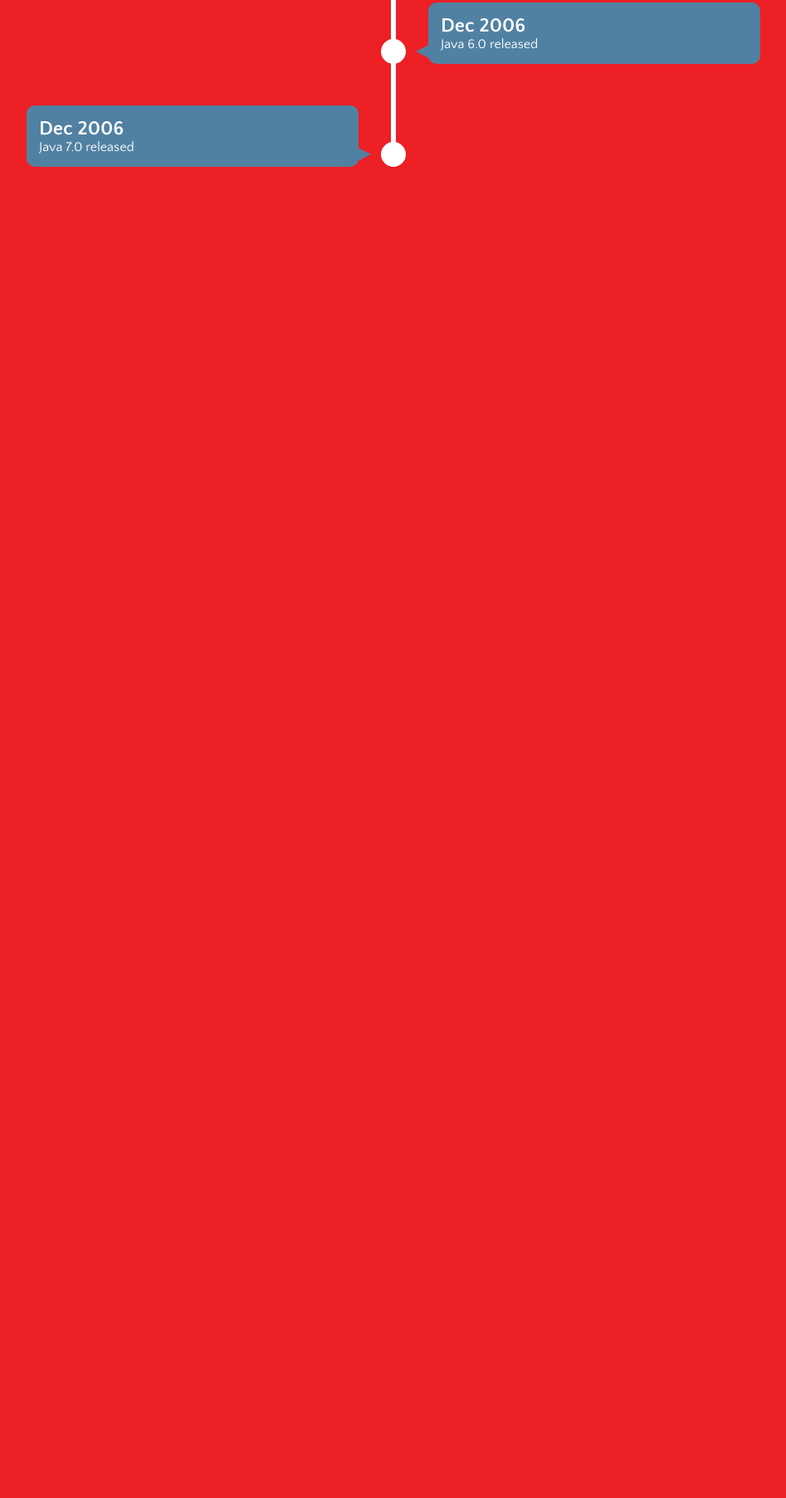
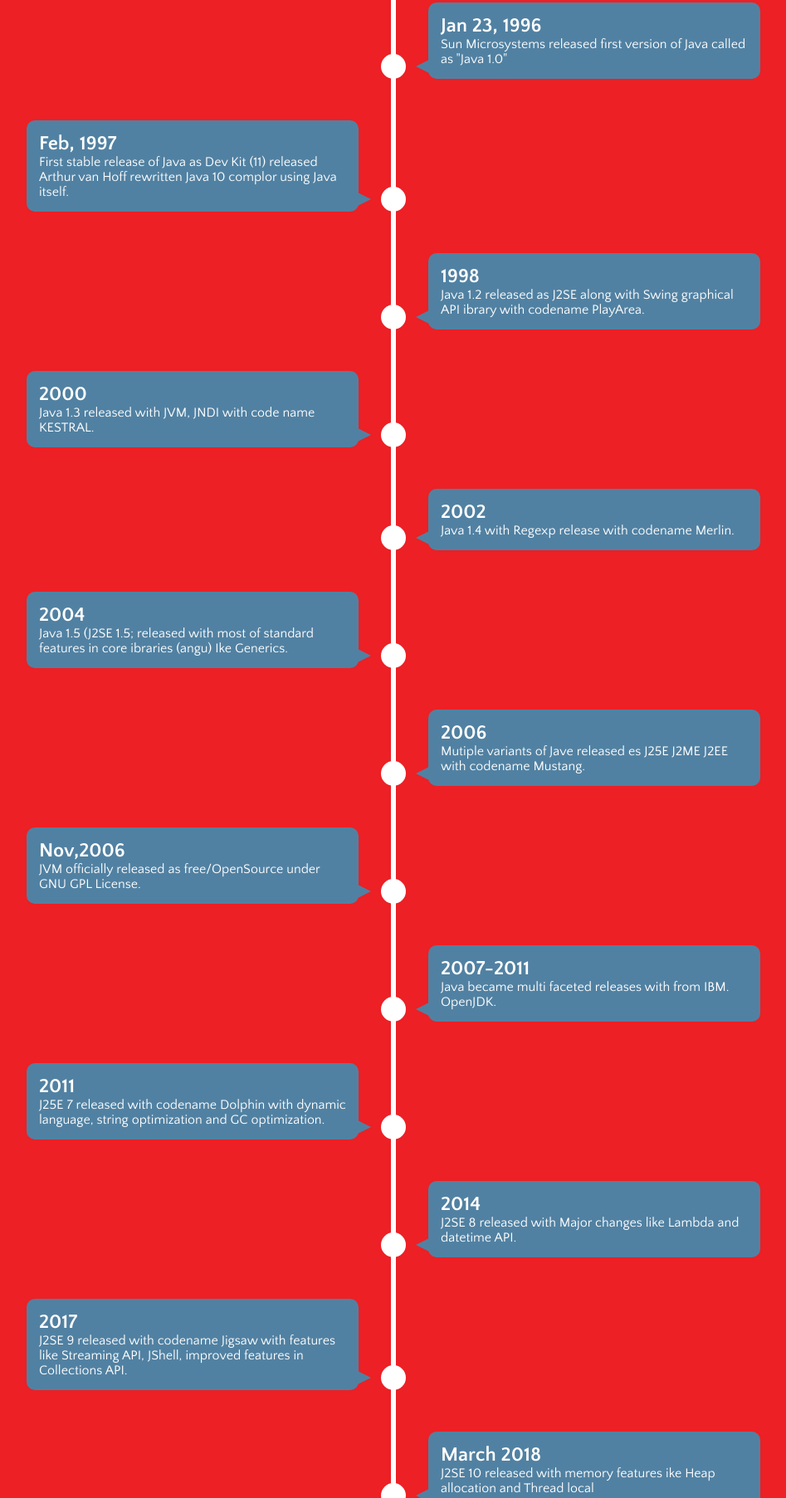
Before and after one commit to DavidMerino25/history_of_java, a plain HTML site: page index.html in a window 1280 px wide. Shown: the part 902-2707 px from the top of the page at 83% size, without its empty margins (166-1113 px from the left). Before the commit the page ends 1153 px from the top, so only its background shows below. Drawn offline with Linux system fonts and the light colour scheme.

Commit message:
finalizado

```diff
--- a/index.html
+++ b/index.html
@@ -50,27 +50,156 @@
                 <div>
                     <h2>1995 </h2>
                     <p>
-                        JavaSoft was taken over by Sun Microsystems and announced the release of Java
+                        JavaSoft was taken over by Sun Microsystems and announced the release of Java soon.
                     </p>
                 </div>
             </li>
             <li>
                 <div>
-                    <h2>Dec 2006 </h2>
+                    <h2>Jan 23, 1996 </h2>
                     <p>
-                        Java 6.0 released
+                        Sun Microsystems released first version of Java called as "Java 1.0"
                     </p>
                 </div>
             </li>
             <li>
                 <div>
-                    <h2>Dec 2006 </h2>
+                    <h2>Feb, 1997 </h2>
                     <p>
-                        Java 7.0 released
+                        First stable release of Java as Dev Kit (11) released Arthur van Hoff rewritten Java 10 complor using Java itself.
+                    </p>
+                </div>
+            </li>
+            <li>
+                <div>
+                    <h2>1998 </h2>
+                    <p>
+                        Java 1.2 released as J2SE along with Swing graphical API ibrary with codename PlayArea.
+                    </p>
+                </div>
+            </li>
+            <li>
+                <div>
+                    <h2>2000</h2>
+                    <p>
+                        Java 1.3 released with JVM, JNDI with code name KESTRAL.
+                    </p>
+                </div>
+            </li>
+            <li>
+                <div>
+                    <h2>2002</h2>
+                    <p>
+                        Java 1.4 with Regexp release with codename Merlin.
+                    </p>
+                </div>
+            </li>
+            <li>
+                <div>
+                    <h2>2004</h2>
+                    <p>
+                        Java 1.5 (J2SE 1.5; released with most of standard features in core ibraries (angu) Ike Generics.
+                    </p>
+                </div>
+            </li>
+            <li>
+                <div>
+                    <h2>2006</h2>
+                    <p>
+                        Mutiple variants of Jave released es J25E J2ME J2EE with codename Mustang.
+                    </p>
+                </div>
+            </li>
+            <li>
+                <div>
+                    <h2>Nov,2006</h2>
+                    <p>
+                        JVM officially released as free/OpenSource under GNU GPL License.
+                    </p>
+                </div>
+            </li>
+            <li>
+                <div>
+                    <h2>2007-2011</h2>
+                    <p>
+                        Java became multi faceted releases with from IBM. OpenJDK.
+                    </p>
+                </div>
+            </li>
+            <li>
+                <div>
+                    <h2>2011</h2>
+                    <p>
+                        J25E 7 released with codename Dolphin with dynamic language, string optimization and GC optimization.
+                    </p>
+                </div>
+            </li>
+            <li>
+                <div>
+                    <h2>2014</h2>
+                    <p>
+                        J2SE 8 released with Major changes like Lambda and datetime API.
+                    </p>
+                </div>
+            </li>
+            <li>
+                <div>
+                    <h2>2017</h2>
+                    <p>
+                        J2SE 9 released with codename Jigsaw with features like Streaming API, JShell, improved features in Collections API.
+                    </p>
+                </div>
+            </li>
+            <li>
+                <div>
+                    <h2>March 2018</h2>
+                    <p>
+                        J2SE 10 released with memory features ike Heap allocation and Thread local
+                    </p>
+                </div>
+            </li>
+            <li>
+                <div>
+                    <h2>Sep 2018</h2>
+                    <p>
+                        J2SE 11 released with Epsilon GC, Heap profiling and improved features of Lainbda.
                     </p>
                 </div>
             </li>
 
+            <li>
+                <div>
+                    <h2>March 2019</h2>
+                    <p>
+                        J2SE 12 released with Shenandoah GC, Switch Expressions, JVM Constants API.
+                    </p>
+                </div>
+            </li>
+            <li>
+                <div>
+                    <h2>Sept 2019</h2>
+                    <p>
+                        J2SE 13 released with Text Blocks, Improved File IO API, Socket API.
+
+                    </p>
+                </div>
+            </li>
+            <li>
+                <div>
+                    <h2>March 2020/h2>
+                    <p>
+                        J2SE 14 released with Incubator, JFR Event Streaming, Java Records.
+                    </p>
+                </div>
+            </li>
+            <li>
+                <div>
+                    <h2>2020/h2>
+                    <p>
+                        J2SE 15 released with Z GC, preview of sealed class, hidden classes.
+                    </p>
+                </div>
+            </li>
 
         </ul>
     </main>
```
